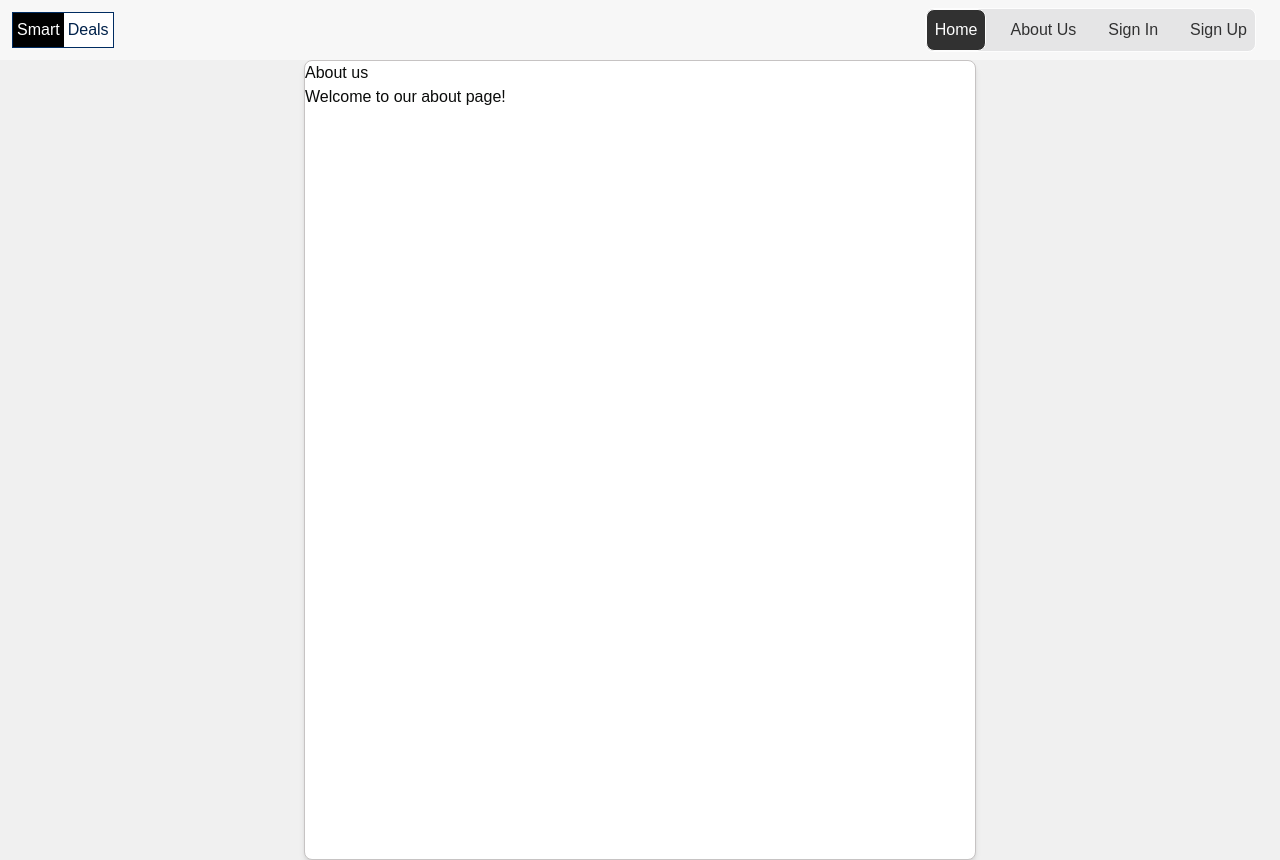
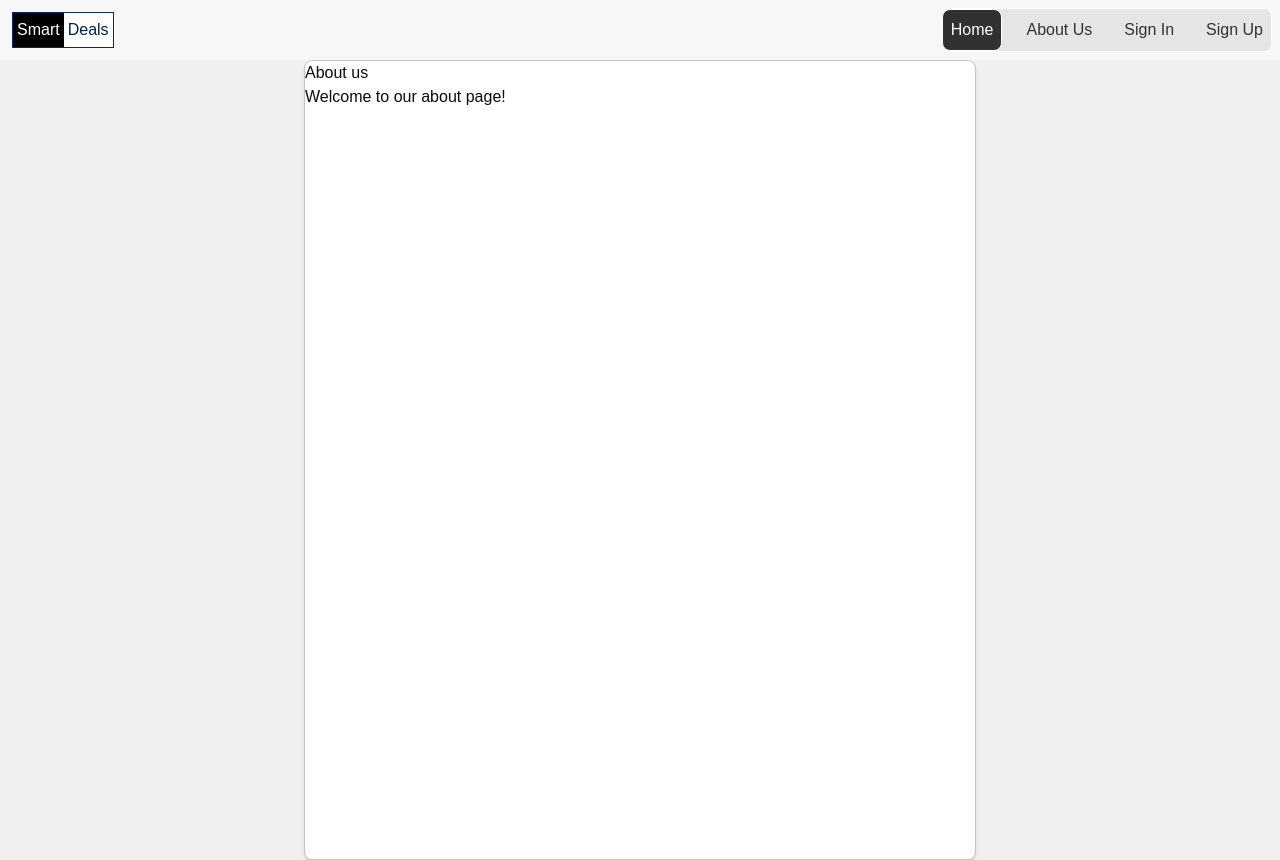
Before and after one commit to Mjos12002/smartdeals-ui, a Next.js app: page /about in a window 1280 px wide. Built offline with nearby package versions, Linux system fonts and the light colour scheme; no server answers.

Commit message:
Removed the right margin from the header

```diff
--- a/app/component/welcome/header.component.tsx
+++ b/app/component/welcome/header.component.tsx
@@ -20,8 +20,8 @@ export default async function Header() {
                     Deals
                 </div>
             </div>
-            <div className="hidden sm:flex md:flex lg:flex xl:flex 2xl:flex items-center">
-                <ul className="flex gap-4 mr-4 bg-[#E1E1E3] text-black rounded-lg opacity-80 border border-[#fff] m-0">
+            <div className="hidden sm:flex justify-center items-center">
+                <ul className="flex gap-4 bg-[#E1E1E3] text-black rounded-lg opacity-80 border border-[#fff] m-0 p-0">
                     <li className="p-2 bg-[#000] border rounded-lg text-white"><Link href="/">Home</Link></li>
                     <li className="p-2 flex items-center"><Link href="/about">About Us</Link></li>
                     <li className="p-2 flex items-center"><Link href="/signin">Sign In</Link></li>
```
